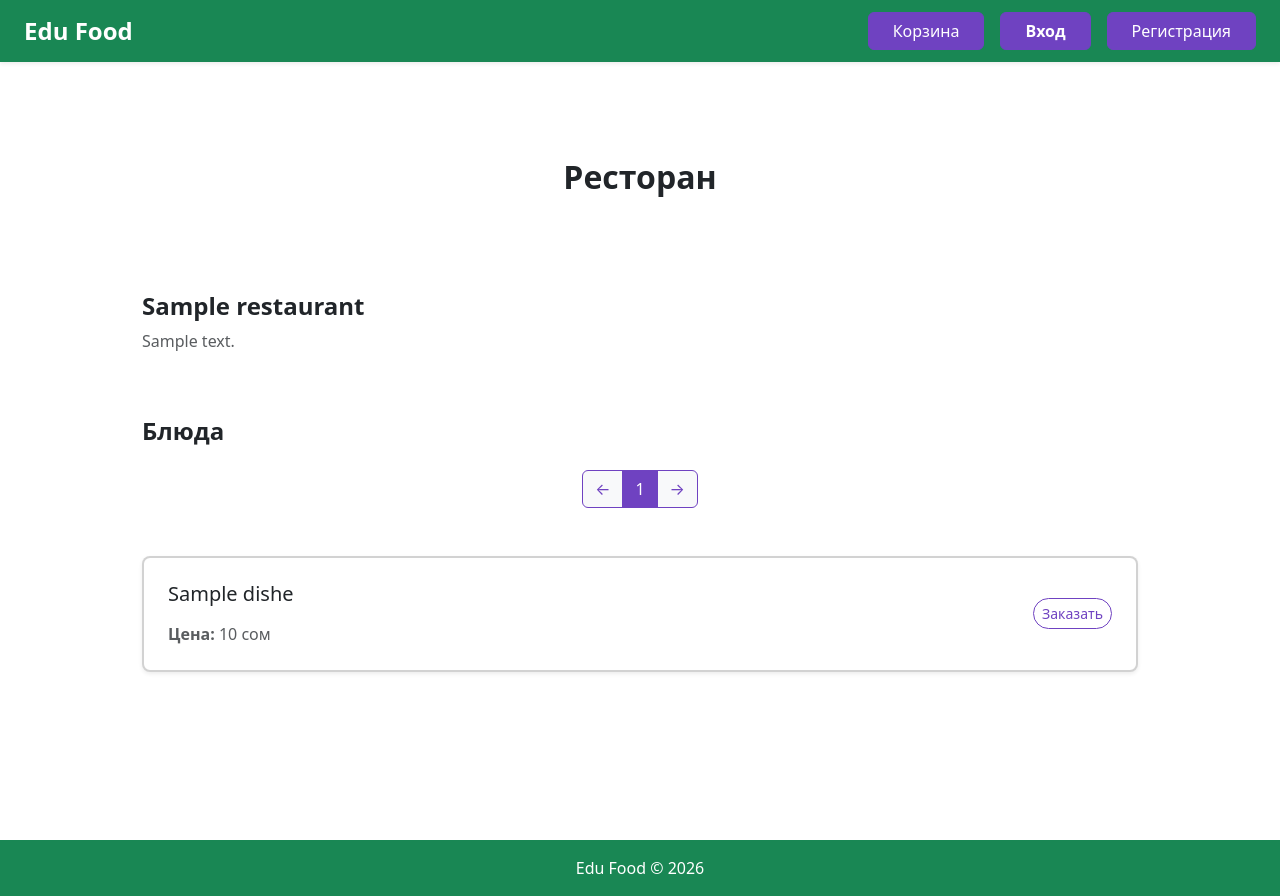
After one commit to Feanor-fr/EduFood, a Spring Boot app: page /restaurants/1 in a window 1280 px wide. The commit adds this page. Run offline with Spring Boot 4, Linux system fonts and the light colour scheme; empty tables hold one stand-in row (values such as "Sample post"); some of the project's set-up classes (security, data sources, template engines, error pages and the like) are left out, and stand-ins take their place; database files in the repository are not loaded.

Commit message:
7. The restaurant profile has been implemented (close issue #7)

```diff
--- a/src/main/java/kg/attractor/edufood/controller/RestaurantController.java
+++ b/src/main/java/kg/attractor/edufood/controller/RestaurantController.java
@@ -1,12 +1,15 @@
 package kg.attractor.edufood.controller;
 
+import kg.attractor.edufood.dto.DishDto;
 import kg.attractor.edufood.dto.RestaurantDto;
+import kg.attractor.edufood.service.DishService;
 import kg.attractor.edufood.service.RestaurantService;
 import lombok.RequiredArgsConstructor;
 import org.springframework.data.domain.Page;
 import org.springframework.stereotype.Controller;
 import org.springframework.ui.Model;
 import org.springframework.web.bind.annotation.GetMapping;
+import org.springframework.web.bind.annotation.PathVariable;
 import org.springframework.web.bind.annotation.RequestMapping;
 import org.springframework.web.bind.annotation.RequestParam;
 
@@ -15,6 +18,7 @@ import org.springframework.web.bind.annotation.RequestParam;
 @RequiredArgsConstructor
 public class RestaurantController {
     private final RestaurantService restaurantService;
+    private final DishService dishService;
 
     @GetMapping
     public String showAll(Model model,
@@ -32,4 +36,21 @@ public class RestaurantController {
 
         return "restaurants/home";
     }
+
+    @GetMapping("{id}")
+    public String showRestaurantProfile(@PathVariable Integer id,
+                                        @RequestParam(defaultValue = "0") Integer page,
+                                        @RequestParam(defaultValue = "10") Integer size,
+                                        Model model){
+
+        RestaurantDto restaurant = restaurantService.getRestaurantById(id);
+        model.addAttribute("restaurant", restaurant);
+
+        Page<DishDto> dishPage = dishService.getDishByRestaurantProfile(restaurant.getId(), page, size);
+        model.addAttribute("dishes", dishPage.getContent());
+        model.addAttribute("currentPage", page);
+        model.addAttribute("totalPages", dishPage.getTotalPages());
+
+        return "restaurants/restProfile";
+    }
 }
--- a/src/main/java/kg/attractor/edufood/repository/DishRepository.java
+++ b/src/main/java/kg/attractor/edufood/repository/DishRepository.java
@@ -1,9 +1,13 @@
 package kg.attractor.edufood.repository;
 
 import kg.attractor.edufood.model.Dish;
+import org.springframework.data.domain.Page;
+import org.springframework.data.domain.Pageable;
 import org.springframework.data.jpa.repository.JpaRepository;
 import org.springframework.stereotype.Repository;
 
 @Repository
 public interface DishRepository extends JpaRepository<Dish, Integer> {
+
+    Page<Dish> findDishesByRestaurant_Id(Integer restaurantId, Pageable pageable);
 }
--- a/src/main/java/kg/attractor/edufood/service/RestaurantService.java
+++ b/src/main/java/kg/attractor/edufood/service/RestaurantService.java
@@ -4,5 +4,7 @@ import kg.attractor.edufood.dto.RestaurantDto;
 import org.springframework.data.domain.Page;
 
 public interface RestaurantService {
+    RestaurantDto getRestaurantById(Integer id);
+
     Page<RestaurantDto> showMainPage(Integer page, Integer size, String name);
 }
--- a/src/main/resources/templates/restaurants/home.ftlh
+++ b/src/main/resources/templates/restaurants/home.ftlh
@@ -63,7 +63,7 @@
                             <h5 class="card-title text-purple">${r.name}</h5>
                             <p class="card-text text-secondary">${r.description}</p>
                             <div class="mt-auto text-end">
-                                <a href="#" class="btn btn-outline-success">Подробнее</a>
+                                <a href="/restaurants/${r.id}" class="btn btn-outline-success">Подробнее</a>
                             </div>
                         </div>
                     </div>
--- /dev/null
+++ b/src/main/resources/templates/restaurants/restProfile.ftlh
@@ -0,0 +1,89 @@
+<#import "../layout.ftlh" as main>
+<@main.layout>
+
+    <section class="py-5">
+        <div class="container">
+
+            <h2 class="text-center fw-bold mb-5">Ресторан</h2>
+
+            <div class="rounded-4 p-4 p-md-5">
+
+                <div class="row mb-5 g-4 align-items-start">
+
+                    <div class="col-lg-8">
+                        <h4 class="fw-bold mb-2">${restaurant.name}</h4>
+                        <#if restaurant.description??>
+                            <p class="text-muted mb-3">${restaurant.description}</p>
+                        </#if>
+                    </div>
+
+                </div>
+
+                <h4 class="fw-bold mb-4 text-center text-md-start">Блюда</h4>
+
+                <nav aria-label="Page navigation" class="mt-4 mb-5">
+                    <ul class="pagination mb-0 justify-content-center">
+
+
+                        <li class="page-item <#if currentPage == 0>disabled</#if>">
+                            <a class="page-link text-purple border-purple
+                     <#if currentPage == 0>bg-light text-muted border-muted
+                     <#else>bg-white hover-bg-light</#if>"
+                               href="?page=${currentPage - 1}">
+                                ←
+                            </a>
+                        </li>
+
+
+                        <#list 0..totalPages-1 as p>
+                            <li class="page-item <#if p == currentPage>active</#if>">
+                                <a class="page-link
+                         <#if p == currentPage>
+                             bg-purple text-white border-purple
+                         <#else>
+                             bg-white text-purple border-purple hover-bg-light
+                         </#if>"
+                                   href="?page=${p}">
+                                    ${p + 1}
+                                </a>
+                            </li>
+                        </#list>
+
+
+                        <li class="page-item <#if currentPage + 1 == totalPages>disabled</#if>">
+                            <a class="page-link text-purple border-purple
+                     <#if currentPage + 1 == totalPages>bg-light text-muted border-muted
+                     <#else>bg-white hover-bg-light</#if>"
+                               href="?page=${currentPage + 1}">
+                                →
+                            </a>
+                        </li>
+
+                    </ul>
+                </nav>
+
+                <#if dishes?? && dishes?size gt 0>
+                    <#list dishes as dish>
+                        <div class="card mb-4 shadow-sm border-2 rounded-3">
+                            <div class="card-body p-4 d-flex flex-column flex-md-row align-items-md-center justify-content-md-between">
+                                <div>
+                                    <h5 class="fw-medium mb-3">${dish.name!'Название блюда'}</h5>
+                                    <p class="text-muted mb-0"><strong>Цена:</strong> ${dish.price} сом</p>
+                                </div>
+                                <div class="mt-3 mt-md-0">
+                                    <a href="#" class="btn btn-outline-purple btn-sm rounded-pill">Заказать</a>
+                                </div>
+                            </div>
+                        </div>
+                    </#list>
+                <#else>
+                    <div class="p-5 text-center rounded-3">
+                        <p class="text-muted fs-5 mb-0">В ресторане пока нет блюд</p>
+                    </div>
+                </#if>
+
+            </div>
+        </div>
+    </section>
+
+</@main.layout>
```
Also changed, not shown: src/main/java/kg/attractor/edufood/dto/DishDto.java (added, +17 -0 lines), src/main/java/kg/attractor/edufood/exceptions/RestaurantNotFoundException.java (added, +9 -0 lines), src/main/java/kg/attractor/edufood/service/DishService.java (added, +8 -0 lines), src/main/java/kg/attractor/edufood/service/impl/DishServiceImpl.java (added, +29 -0 lines), src/main/java/kg/attractor/edufood/service/impl/RestaurantServiceImpl.java (+9 -0 lines), src/main/java/kg/attractor/edufood/utils/ConvertHelper.java (+12 -0 lines).
